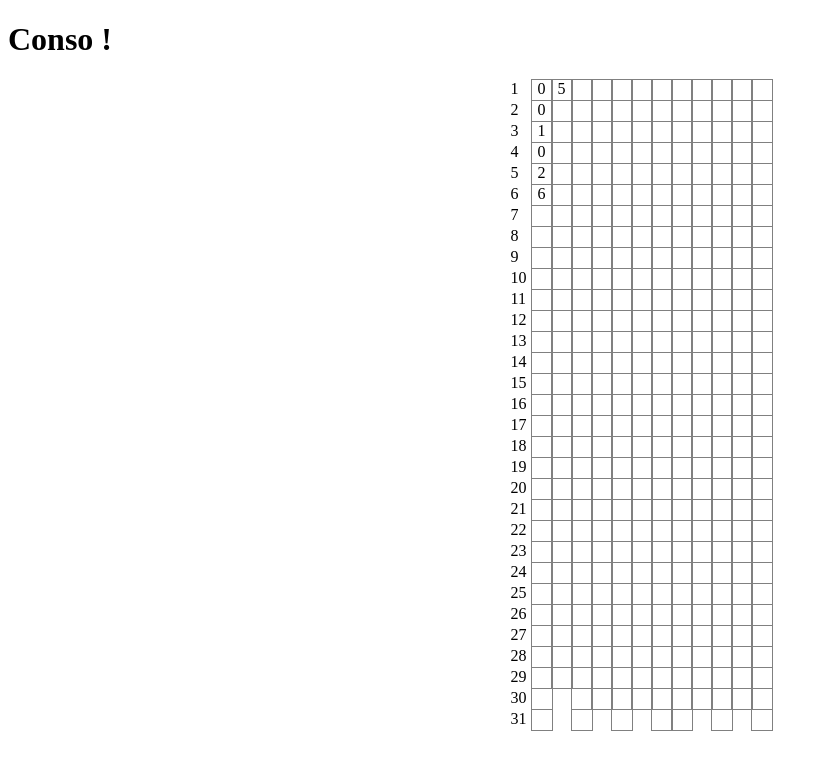
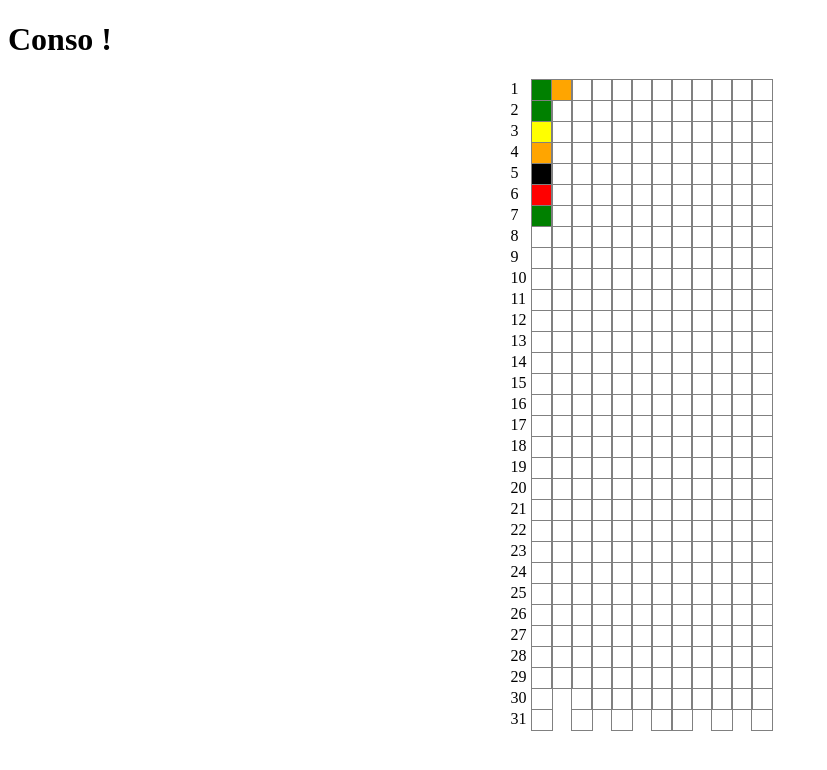
Before and after one commit to Joux17/pixel-graph, an Angular app: page / in a window 1280 px wide. Shown: the top 770 px of the page, without its empty margins (0-827 px from the left). Built offline with nearby package versions, Linux system fonts and the light colour scheme.

Commit message:
ajout d'interaction avec la case pour qu'elle se colore

```diff
--- a/src/app/app.component.html
+++ b/src/app/app.component.html
@@ -10,7 +10,7 @@
     <div class="month">
       <!-- <div class="month-text"><p>{{monthsNames[$index]}}</p></div> -->
     @for (day of month; track $index) {
-    <app-day [data]="day" />
+    <app-day [color]="day" [colors]="colors"/>
     }
   </div>
   }
--- a/src/app/app.component.ts
+++ b/src/app/app.component.ts
@@ -21,8 +21,10 @@ export class AppComponent {
 
   appService = inject(AppService)
 
+  colors: string[] = []
+
   ngOnInit() {
-    this.calendar = this.appService.year
-    this.monthsNames = ["jan","fev","mar","avr","mai","jui","jui","aou","sep","oct","nov","dec"]
+    this.calendar = this.appService.year;
+    this.colors = this.appService.colors;
   }
 }
--- a/src/app/app.service.ts
+++ b/src/app/app.service.ts
@@ -23,14 +23,14 @@ export const consommation = {
   }
 }
 
-const NO_CONSOMMATION = ["0"]
-const SMALL_CONSOMMATION = ["1","2"]
-const MEDIUM_CONSOMMATION = ["3","4"]
-const BIG_CONSOMMATION = ["5","6","7"]
-const BLACKOUT = ["8","9","10"]
+const NO_CONSOMMATION = "green"
+const SMALL_CONSOMMATION = "yellow"
+const MEDIUM_CONSOMMATION = "orange"
+const BIG_CONSOMMATION = "red"
+const BLACKOUT = "black"
 
-let janvier = ["0","0","1","0","2","6",null,null,null,null,null,null,null,null,null,null,null,null,null,null,null,null,null,null,null,null,null,null,null,null,null]
-let fevrier = ["5",null,null,null,null,null,null,null,null,null,null,null,null,null,null,null,null,null,null,null,null,null,null,null,null,null,null,null,null]
+let janvier = [NO_CONSOMMATION,NO_CONSOMMATION,SMALL_CONSOMMATION,MEDIUM_CONSOMMATION,BLACKOUT,BIG_CONSOMMATION,NO_CONSOMMATION,null,null,null,null,null,null,null,null,null,null,null,null,null,null,null,null,null,null,null,null,null,null,null,null]
+let fevrier = [MEDIUM_CONSOMMATION,null,null,null,null,null,null,null,null,null,null,null,null,null,null,null,null,null,null,null,null,null,null,null,null,null,null,null,null]
 let mars =    [null,null,null,null,null,null,null,null,null,null,null,null,null,null,null,null,null,null,null,null,null,null,null,null,null,null,null,null,null,null,null]
 let avril =   [null,null,null,null,null,null,null,null,null,null,null,null,null,null,null,null,null,null,null,null,null,null,null,null,null,null,null,null,null,null]
 let mai =     [null,null,null,null,null,null,null,null,null,null,null,null,null,null,null,null,null,null,null,null,null,null,null,null,null,null,null,null,null,null,null]
@@ -47,4 +47,5 @@ let decembre =[null,null,null,null,null,null,null,null,null,null,null,null,null,
 })
 export class AppService {
   year: (string|null)[][] = [janvier,fevrier,mars,avril,mai,juin,juillet,aout,septembre,octobre,novembre,decembre]
+  colors = [NO_CONSOMMATION, SMALL_CONSOMMATION, MEDIUM_CONSOMMATION, BIG_CONSOMMATION, BLACKOUT]
 }
--- a/src/app/components/day/day.component.html
+++ b/src/app/components/day/day.component.html
@@ -1,4 +1,4 @@
 <div class="day"
-	(click)="test()">
-	{{ data }}
+  [ngStyle]="{'background-color':color}"
+	(click)="selectColor()">
 </div>
--- a/src/app/components/day/day.component.ts
+++ b/src/app/components/day/day.component.ts
@@ -1,17 +1,22 @@
+import { NgStyle } from '@angular/common';
 import { Component, Input } from '@angular/core';
 
 @Component({
   selector: 'app-day',
   standalone: true,
-  imports: [],
+  imports: [NgStyle],
   templateUrl: './day.component.html',
   styleUrl: './day.component.css'
 })
 export class DayComponent {
 
-  @Input() data: string|null = null;
+  @Input() color: string|null = null;
 
-  test() {
-    console.log("clicked");
+  @Input() colors: string[] = []
+
+  selectColor() {
+    const max = this.colors.length;
+    this.color = this.colors[Math.floor(Math.random() * max)];
+
   }
 }
```
